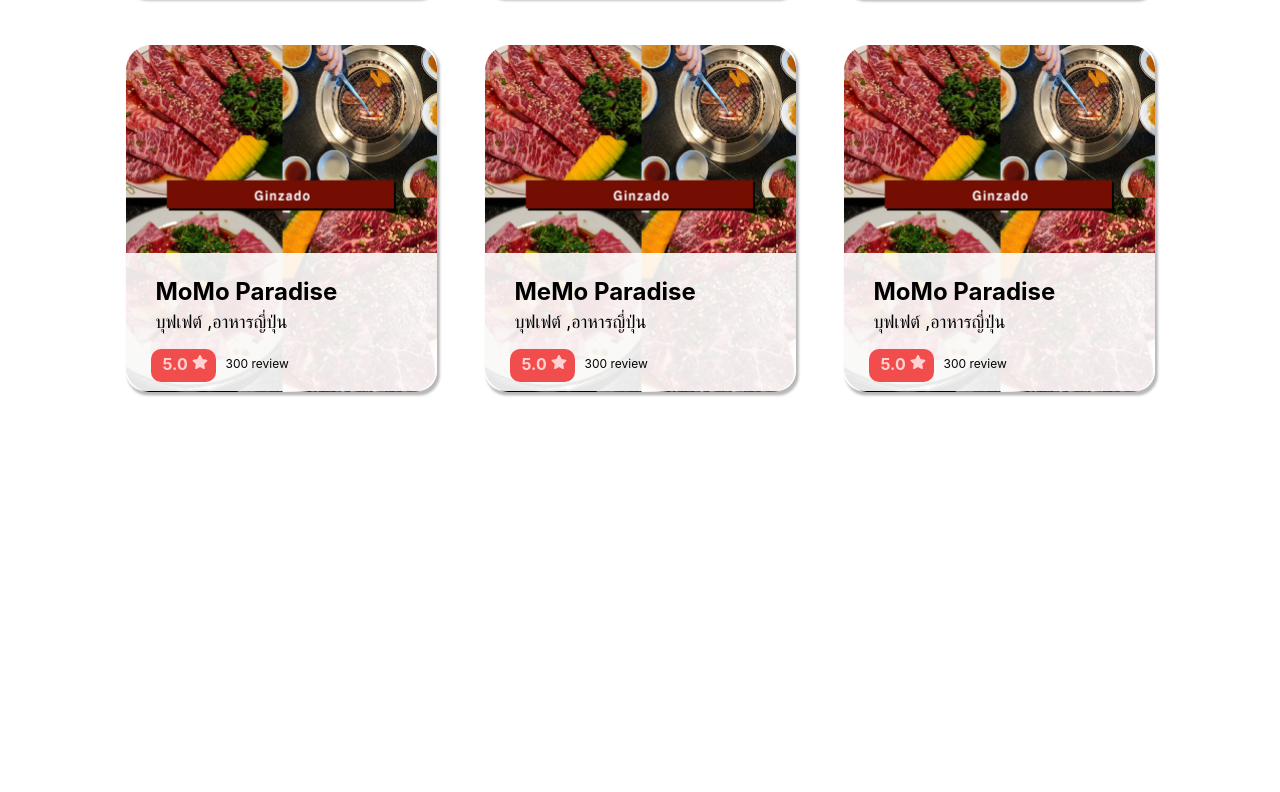
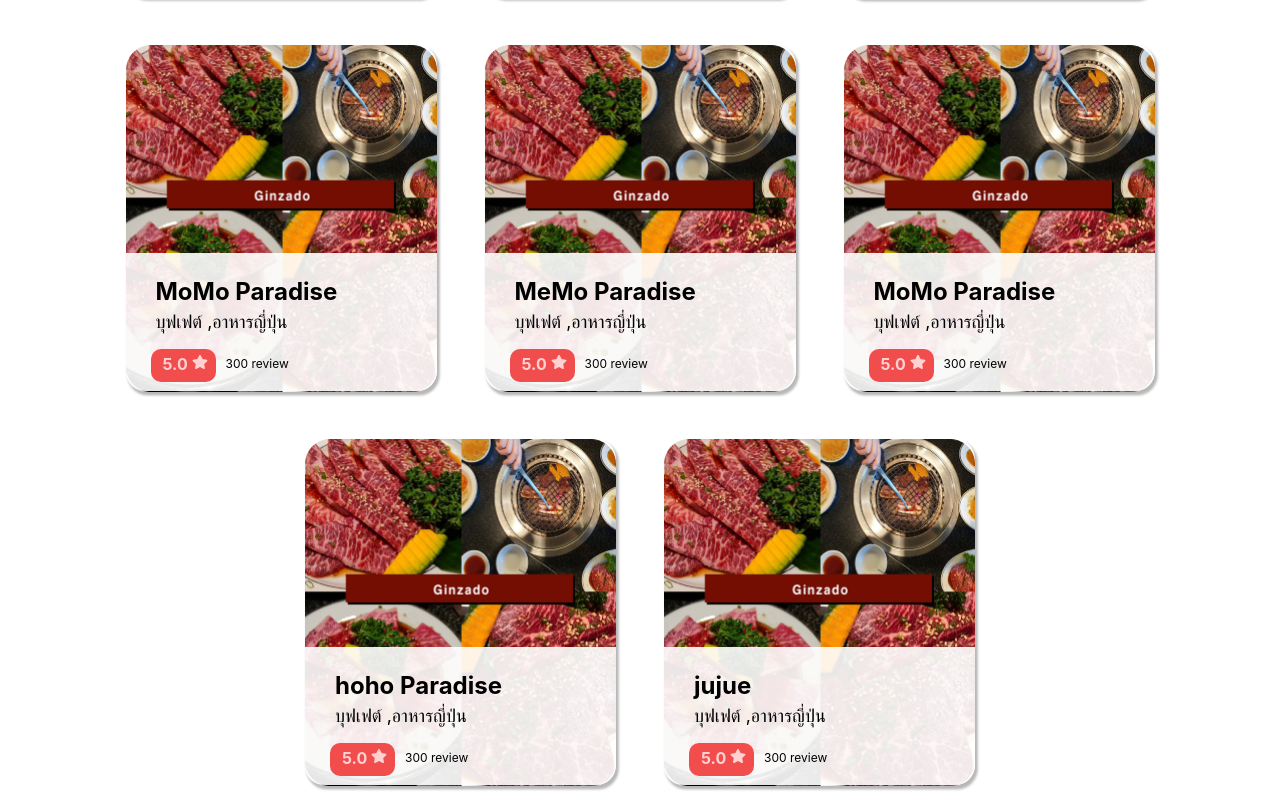
Before and after one commit to PinyaP/Arroi, a React (Create React App) app: page / in a window 1280 px wide. Shown: the part 770-1562 px from the top of the page. Before the commit the page ends 1168 px from the top, so only its background shows below. Built offline with nearby package versions, Linux system fonts and the light colour scheme.

Commit message:
see all button to SeeAll page

```diff
--- a/package.json
+++ b/package.json
@@ -6,7 +6,9 @@
     "@testing-library/jest-dom": "^5.16.5",
     "@testing-library/react": "^13.4.0",
     "@testing-library/user-event": "^13.5.0",
+    "bootstrap": "^5.2.3",
     "react": "^18.2.0",
+    "react-bootstrap": "^2.7.4",
     "react-dom": "^18.2.0",
     "react-icons": "^4.8.0",
     "react-router": "^6.10.0",
--- a/src/Pages/Home.jsx
+++ b/src/Pages/Home.jsx
@@ -6,6 +6,8 @@
 import { restaurant } from '../data.js';
 import { FaStar } from 'react-icons/fa';
 import { BsFire } from 'react-icons/bs';
+
+// import {Button} from 'react-bootstrap';
 
 const Home = () => {
   const [data, setData] = useState(restaurant);
@@ -75,10 +77,11 @@
                 </div>
               </div>
             </Link>
+
           );
         })}
         <div className='con-button'>
-        {showLastButton && <button id="seeallbtn"><span>See All </span></button>}
+          {showLastButton && <Link to= {`/see-all`} id="seeallbtn" ><span>See All </span></Link>}
         </div>
       </div>
 
--- a/src/Styles/HeadlineCards.css
+++ b/src/Styles/HeadlineCards.css
@@ -104,6 +104,7 @@
     transition: all 0.5s;
     cursor: pointer;
     margin-bottom: 20px;
+    color:#000000
 }
 
 #seeallbtn span {
--- a/src/data.js
+++ b/src/data.js
@@ -53,4 +53,22 @@
     rating: '5.0',
     review: 300,
   },
+  {
+    id: 7,
+    img: 'images/ginzado.png',
+    category: ['newres'],
+    title: 'hoho Paradise',
+    desc: 'บุฟเฟต์ ,อาหารญี่ปุ่น',
+    rating: '5.0',
+    review: 300,
+  },
+  {
+    id: 8,
+    img: 'images/ginzado.png',
+    category: ['newres'],
+    title: 'jujue',
+    desc: 'บุฟเฟต์ ,อาหารญี่ปุ่น',
+    rating: '5.0',
+    review: 300,
+  },
 ];
```
Also changed, not shown: 1 other file (tests, documents, lock files or other folders).
